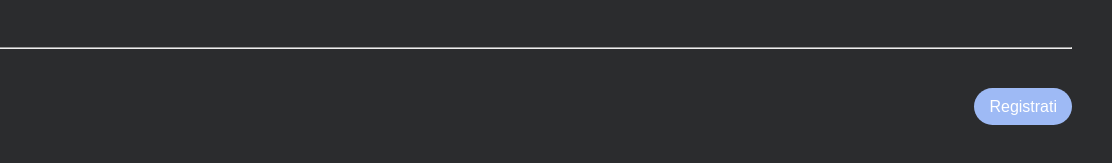
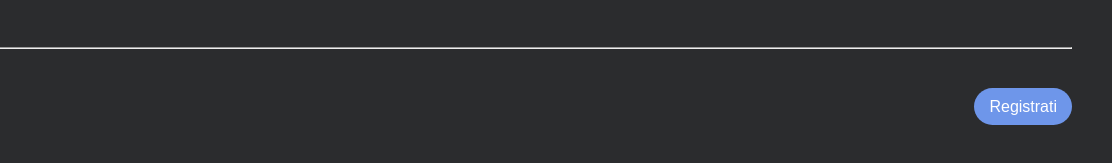
Before and after one commit to FRANCO1357/htmlcss-discord, a plain HTML site: page index.html in a window 1280 px wide. Shown: the part 4591-4754 px from the top of the page, 168-1280 px from the left. Drawn offline with Linux system fonts and the light colour scheme.

Commit message:
hover "registrati" button

```diff
--- a/css/style.css
+++ b/css/style.css
@@ -238,7 +238,7 @@ hr{
 }
 
 .registrati a{
-    background-color: rgb(158, 186, 245);
+    background-color: rgb(110, 150, 234);
     padding: 10px 15px;
     border-radius: 20px;
 }
@@ -265,7 +265,7 @@ svg{
     box-shadow: 0px 10px 30px -10px rgba(0,0,0,1);
 }
 
-.button a:hover{
+.button a:hover, .registrati a:hover{
     background-color: rgb(142, 173, 241);
     box-shadow: 0px 10px 30px -10px rgba(0,0,0,1);
 }
```
